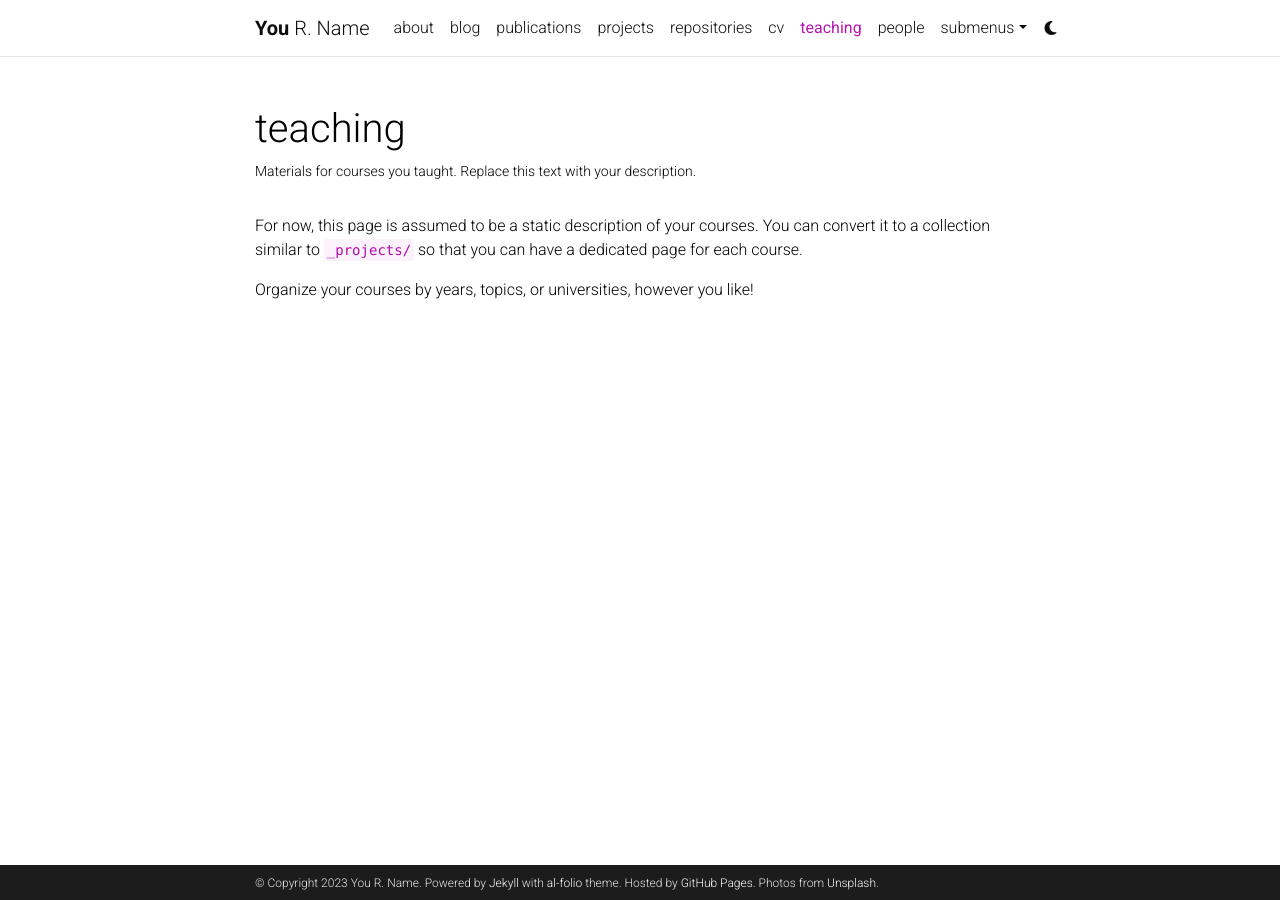
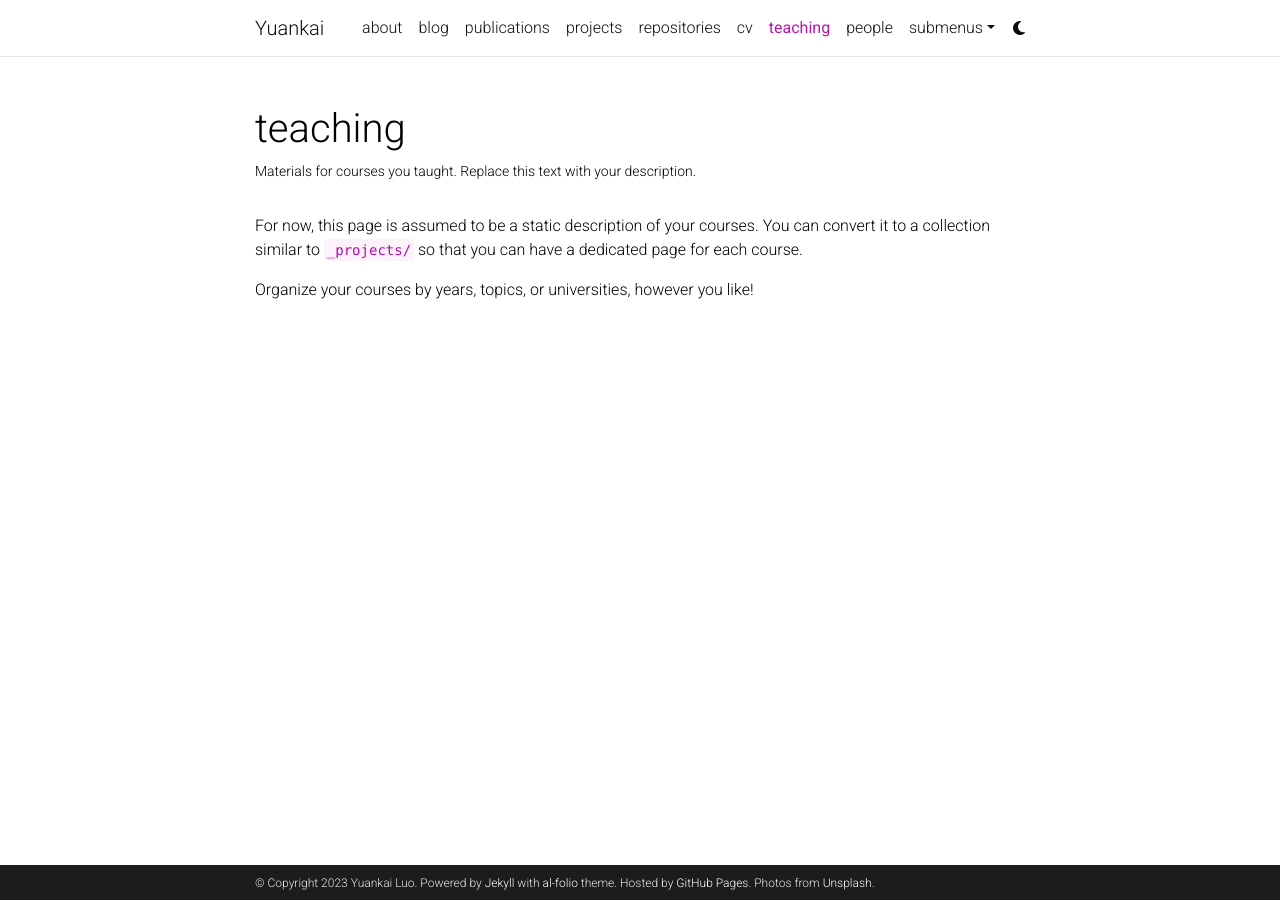
Before and after one commit to LUOyk1999/LUOyk1999.github.io, a Jekyll site: the page built from _pages/teaching.md, in a window 1280 px wide. Built offline with Jekyll 4.4.1, drawn with Linux system fonts in a browser that asks for light colours; comment, search, counter and statistics services are not loaded; a style sheet for code colours, icons or effects is not loaded.

Commit message:
Update _config.yml

```diff
--- a/_config.yml
+++ b/_config.yml
@@ -2,11 +2,11 @@
 # Site settings
 # -----------------------------------------------------------------------------
 
-title: blank # the website title (if blank, full name will be used instead)
-first_name: You
-middle_name: R.
-last_name: Name
-email: you@example.com
+title: Yuankai # the website title (if blank, full name will be used instead)
+first_name: Yuankai
+middle_name:
+last_name: Luo
+email: luoyk@buaa.edu.cn
 description: > # the ">" symbol means to ignore newlines until "footer_text:"
   A simple, whitespace theme for academics. Based on [*folio](https://github.com/bogoli/-folio) design.
 footer_text: >
```
